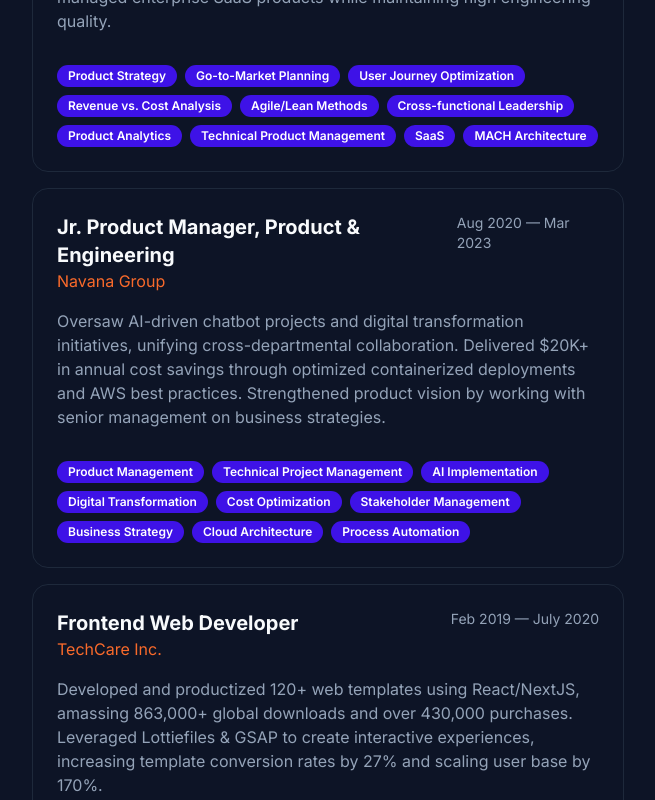
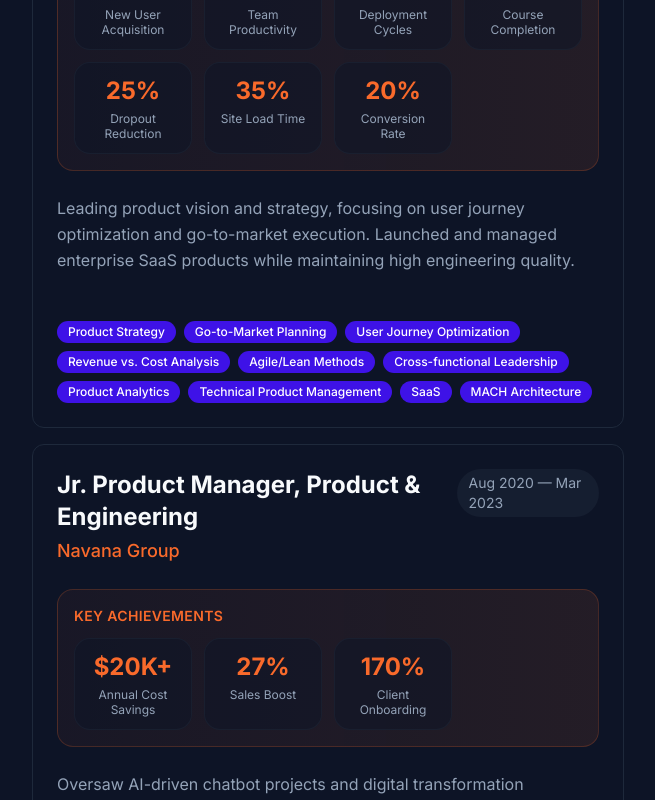
Before and after one commit to atiqisrak/atiqisrak-portfolio, a Next.js app: page / in a window 1280 px wide. Shown: the part 2400-3200 px from the top of the page, without its empty margins (608-1263 px from the left). Built offline with nearby package versions, Linux system fonts and the light colour scheme; no server answers.

Commit message:
updated expcards

```diff
--- a/components/ExpCards.tsx
+++ b/components/ExpCards.tsx
@@ -20,7 +20,16 @@ const jobPositions = [
     place: "Ether Technologies",
     previousPositions: [""],
     description:
-      "Leading product vision and strategy, focusing on user journey optimization and go-to-market execution. Achieved 20% increase in new user acquisition and 30% improvement in team productivity through Lean Product Development and Agile methods. Launched and managed enterprise SaaS products while maintaining high engineering quality.",
+      "Leading product vision and strategy, focusing on user journey optimization and go-to-market execution. Launched and managed enterprise SaaS products while maintaining high engineering quality.",
+    achievements: [
+      { metric: "20%", label: "New User Acquisition" },
+      { metric: "30%", label: "Team Productivity" },
+      { metric: "30%", label: "Deployment Cycles" },
+      { metric: "40%", label: "Course Completion" },
+      { metric: "25%", label: "Dropout Reduction" },
+      { metric: "35%", label: "Site Load Time" },
+      { metric: "20%", label: "Conversion Rate" },
+    ],
     skills: [
       "Product Strategy",
       "Go-to-Market Planning",
@@ -60,7 +69,12 @@ const jobPositions = [
     place: "Navana Group",
     previousPositions: [""],
     description:
-      "Oversaw AI-driven chatbot projects and digital transformation initiatives, unifying cross-departmental collaboration. Delivered $20K+ in annual cost savings through optimized containerized deployments and AWS best practices. Strengthened product vision by working with senior management on business strategies.",
+      "Oversaw AI-driven chatbot projects and digital transformation initiatives, unifying cross-departmental collaboration. Strengthened product vision by working with senior management on business strategies.",
+    achievements: [
+      { metric: "$20K+", label: "Annual Cost Savings" },
+      { metric: "27%", label: "Sales Boost" },
+      { metric: "170%", label: "Client Onboarding" },
+    ],
     skills: [
       "Product Management",
       "Technical Project Management",
@@ -97,7 +111,14 @@ const jobPositions = [
     place: "TechCare Inc.",
     previousPositions: [""],
     description:
-      "Developed and productized 120+ web templates using React/NextJS, amassing 863,000+ global downloads and over 430,000 purchases. Leveraged Lottiefiles & GSAP to create interactive experiences, increasing template conversion rates by 27% and scaling user base by 170%.",
+      "Developed and productized web templates using React/NextJS, creating interactive experiences with Lottiefiles & GSAP.",
+    achievements: [
+      { metric: "120+", label: "Web Templates" },
+      { metric: "863K+", label: "Global Downloads" },
+      { metric: "430K+", label: "Purchases" },
+      { metric: "27%", label: "Conversion Rate" },
+      { metric: "170%", label: "User Base Growth" },
+    ],
     skills: [
       "Frontend Development",
       "React/NextJS",
@@ -154,28 +175,31 @@ const ExpCards = () => {
               initial="hidden"
               animate={inView ? "visible" : "hidden"}
               transition={{ duration: 0.4, delay: index * 0.1 }}
-              className="bg-card rounded-lg p-6 hover:shadow-lg transition-all border border-muted hover:border-primary"
+              className="bg-card rounded-xl p-6 hover:shadow-xl transition-all duration-300 border border-muted hover:border-primary/50 hover:shadow-primary/5"
               role="listitem"
               aria-labelledby={`job-title-${index}`}
               itemScope
               itemType="https://schema.org/JobPosting"
             >
-              <div className="flex flex-col gap-4">
+              <div className="flex flex-col gap-6">
                 <header className="flex justify-between items-start">
-                  <div>
+                  <div className="space-y-1">
                     <h3
                       id={`job-title-${index}`}
-                      className="text-xl font-bold"
+                      className="text-2xl font-bold text-foreground"
                       itemProp="title"
                     >
                       {job.currentPosition}
                     </h3>
-                    <p className="text-primary" itemProp="hiringOrganization">
+                    <p
+                      className="text-lg text-primary font-medium"
+                      itemProp="hiringOrganization"
+                    >
                       <span itemProp="name">{job.place}</span>
                     </p>
                   </div>
                   <time
-                    className="text-sm text-muted-foreground"
+                    className="text-sm text-muted-foreground bg-muted/50 px-3 py-1 rounded-full"
                     dateTime={job.timeline}
                     itemProp="datePosted"
                     aria-label={`Employment period: ${job.timeline}`}
@@ -184,7 +208,34 @@ const ExpCards = () => {
                   </time>
                 </header>
 
-                <p className="text-muted-foreground" itemProp="description">
+                {/* Key Achievements Section */}
+                {job.achievements && job.achievements.length > 0 && (
+                  <div className="bg-gradient-to-r from-primary/5 to-primary/10 rounded-lg p-4 border border-primary/20">
+                    <h4 className="text-sm font-semibold text-primary mb-3 uppercase tracking-wide">
+                      Key Achievements
+                    </h4>
+                    <div className="grid grid-cols-2 md:grid-cols-3 lg:grid-cols-4 gap-3">
+                      {job.achievements.map((achievement, idx) => (
+                        <div
+                          key={idx}
+                          className="text-center bg-background/50 rounded-lg p-3 border border-muted/50"
+                        >
+                          <div className="text-2xl font-bold text-primary">
+                            {achievement.metric}
+                          </div>
+                          <div className="text-xs text-muted-foreground mt-1 leading-tight">
+                            {achievement.label}
+                          </div>
+                        </div>
+                      ))}
+                    </div>
+                  </div>
+                )}
+
+                <p
+                  className="text-muted-foreground leading-relaxed"
+                  itemProp="description"
+                >
                   {job.description}
                 </p>
 
@@ -211,6 +262,7 @@ const ExpCards = () => {
                       variant="secondary"
                       role="listitem"
                       aria-label={`Skill: ${skill}`}
+                      className="text-xs font-medium"
                     >
                       {skill}
                     </Badge>
```
